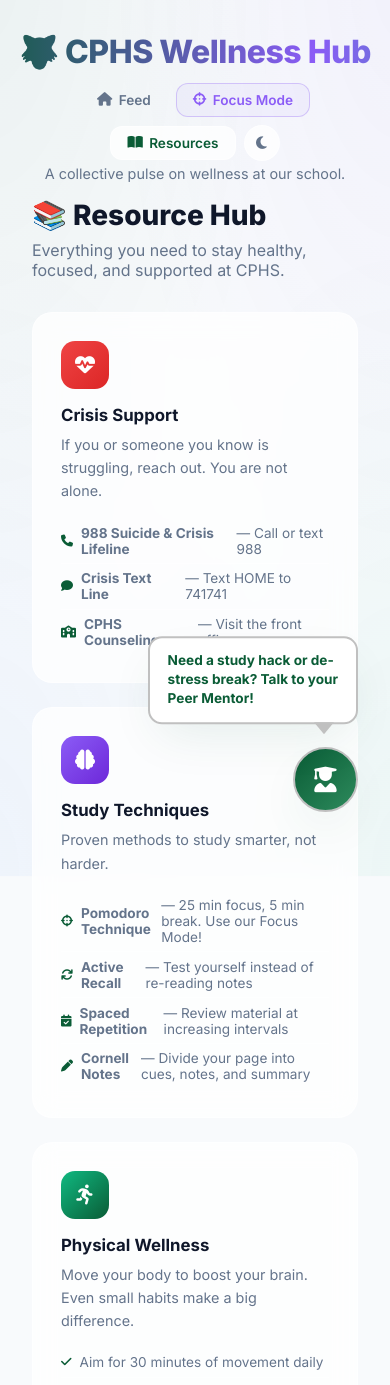
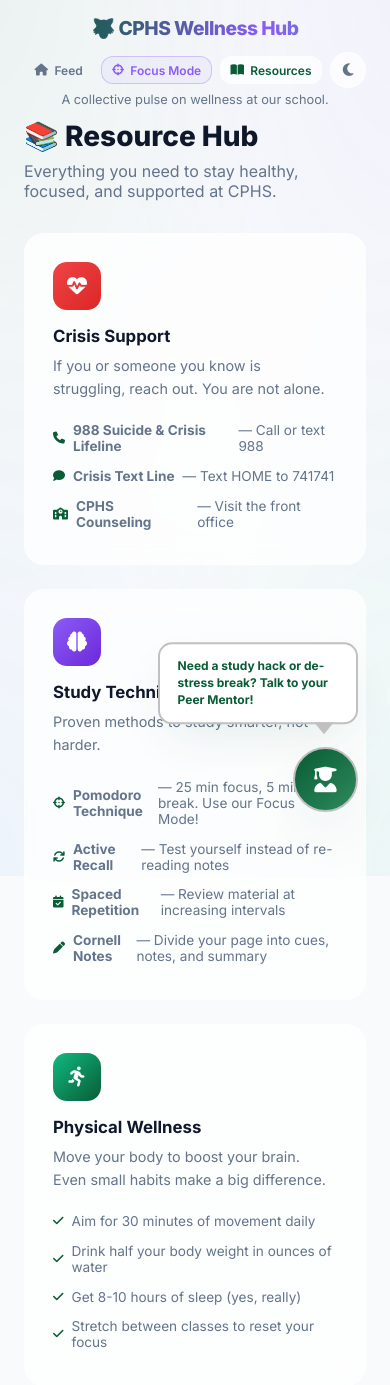
Before and after one commit to blakehebert48ot/cphs-wellness-hub, a Flask app: page /resources in a window 390 px wide. Shown: the top 1385 px of the page. Run offline with Flask 3, Linux system fonts and the light colour scheme; data that the repository does not hold is empty; some libraries are stand-ins or nearby versions.

Commit message:
Final Polish: Add responsive design and centered layouts for mobile/tablets

```diff
--- a/static/css/style.css
+++ b/static/css/style.css
@@ -371,18 +371,6 @@ main {
   margin: 0 auto;
   padding: 0 1rem;
   align-items: start;
-}
-
-@media (max-width: 900px) {
-  .main-grid {
-    grid-template-columns: 1fr;
-  }
-  .form-row {
-    flex-direction: column;
-  }
-  .input-group-select {
-    flex: auto;
-  }
 }
 
 .input-group {
@@ -1570,7 +1558,97 @@ input[type="text"]::placeholder {
   gap: 0.7rem;
 }
 
-/* Mobile responsive for nav */
+/* ========================================= */
+/*        RESPONSIVE DESIGN BREAKPOINTS      */
+/* ========================================= */
+
+/* Laptops & small desktops (1024px and below) */
+@media (max-width: 1024px) {
+  .main-grid {
+    grid-template-columns: 1fr 280px;
+    gap: 1.5rem;
+  }
+
+  .glass-panel {
+    padding: 1.75rem;
+  }
+
+  .submit-section {
+    padding: 1.25rem 1.5rem;
+  }
+
+  header h1 {
+    font-size: 1.6rem;
+  }
+
+  .nav-link {
+    padding: 0.4rem 0.75rem;
+    font-size: 0.8rem;
+  }
+
+  .feed-card {
+    padding: 1.25rem;
+  }
+}
+
+/* Tablets & small laptops (900px and below) */
+@media (max-width: 900px) {
+  .main-grid {
+    grid-template-columns: 1fr;
+  }
+
+  .sidebar {
+    position: static;
+    display: grid;
+    grid-template-columns: repeat(auto-fit, minmax(250px, 1fr));
+    gap: 1rem;
+  }
+
+  .submit-form {
+    align-items: center;
+  }
+
+  .form-row {
+    flex-direction: column;
+    align-items: center;
+    width: 100%;
+    gap: 1.25rem;
+  }
+
+  .input-group,
+  .input-group-grow,
+  .input-group-select {
+    width: 100%;
+    max-width: 600px;
+    flex: none;
+  }
+
+  .input-label {
+    text-align: left;
+    width: 100%;
+  }
+
+  .submit-section {
+    display: flex;
+    flex-direction: column;
+    align-items: center;
+    text-align: center;
+  }
+
+  .form-actions {
+    width: 100%;
+    max-width: 600px;
+    flex-direction: column;
+    align-items: center;
+    justify-content: center;
+  }
+
+  .feed-grid {
+    column-count: 2;
+  }
+}
+
+/* Tablets portrait (768px and below) */
 @media (max-width: 768px) {
   .header-top {
     flex-direction: column;
@@ -1582,6 +1660,19 @@ input[type="text"]::placeholder {
     justify-content: center;
   }
 
+  header h1 {
+    font-size: 1.4rem;
+  }
+
+  header p {
+    font-size: 0.8rem;
+  }
+
+  .glass-panel {
+    padding: 1.5rem;
+    border-radius: 20px;
+  }
+
   .focus-timer-display {
     font-size: 4.5rem;
   }
@@ -1590,4 +1681,99 @@ input[type="text"]::placeholder {
     width: 220px;
     height: 220px;
   }
-}
+
+  .focus-controls {
+    flex-wrap: wrap;
+  }
+
+  .focus-mode-selector {
+    flex-wrap: wrap;
+  }
+
+  /* Chat widget scales down */
+  .chat-window {
+    width: 90vw;
+    max-width: 360px;
+    right: 0.5rem;
+  }
+
+  .chat-cta {
+    max-width: 200px;
+    font-size: 0.75rem;
+  }
+
+  /* Resource Hub responsive */
+  .resource-grid {
+    grid-template-columns: 1fr;
+  }
+}
+
+/* Phones (480px and below) */
+@media (max-width: 480px) {
+  body {
+    padding-bottom: 1rem;
+  }
+
+  main {
+    padding: 0 0.5rem;
+  }
+
+  header {
+    padding: 1rem 0.5rem 0.75rem;
+  }
+
+  header h1 {
+    font-size: 1.2rem;
+  }
+
+  .nav-link {
+    padding: 0.35rem 0.6rem;
+    font-size: 0.75rem;
+  }
+
+  .glass-panel {
+    padding: 1rem;
+    border-radius: 16px;
+  }
+
+  .submit-section {
+    padding: 1rem;
+  }
+
+  .feed-grid {
+    column-count: 1;
+  }
+
+  .feed-card {
+    padding: 1rem;
+    border-radius: 16px;
+  }
+
+  .sidebar {
+    grid-template-columns: 1fr;
+  }
+
+  .focus-timer-display {
+    font-size: 3.5rem;
+  }
+
+  .breathing-ring {
+    width: 180px;
+    height: 180px;
+  }
+
+  .focus-btn {
+    padding: 0.6rem 1.25rem;
+    font-size: 0.85rem;
+  }
+
+  .focus-quote {
+    font-size: 0.75rem;
+    max-width: 300px;
+  }
+
+  .btn-submit {
+    padding: 0.75rem 1.25rem;
+    font-size: 0.9rem;
+  }
+}
```
